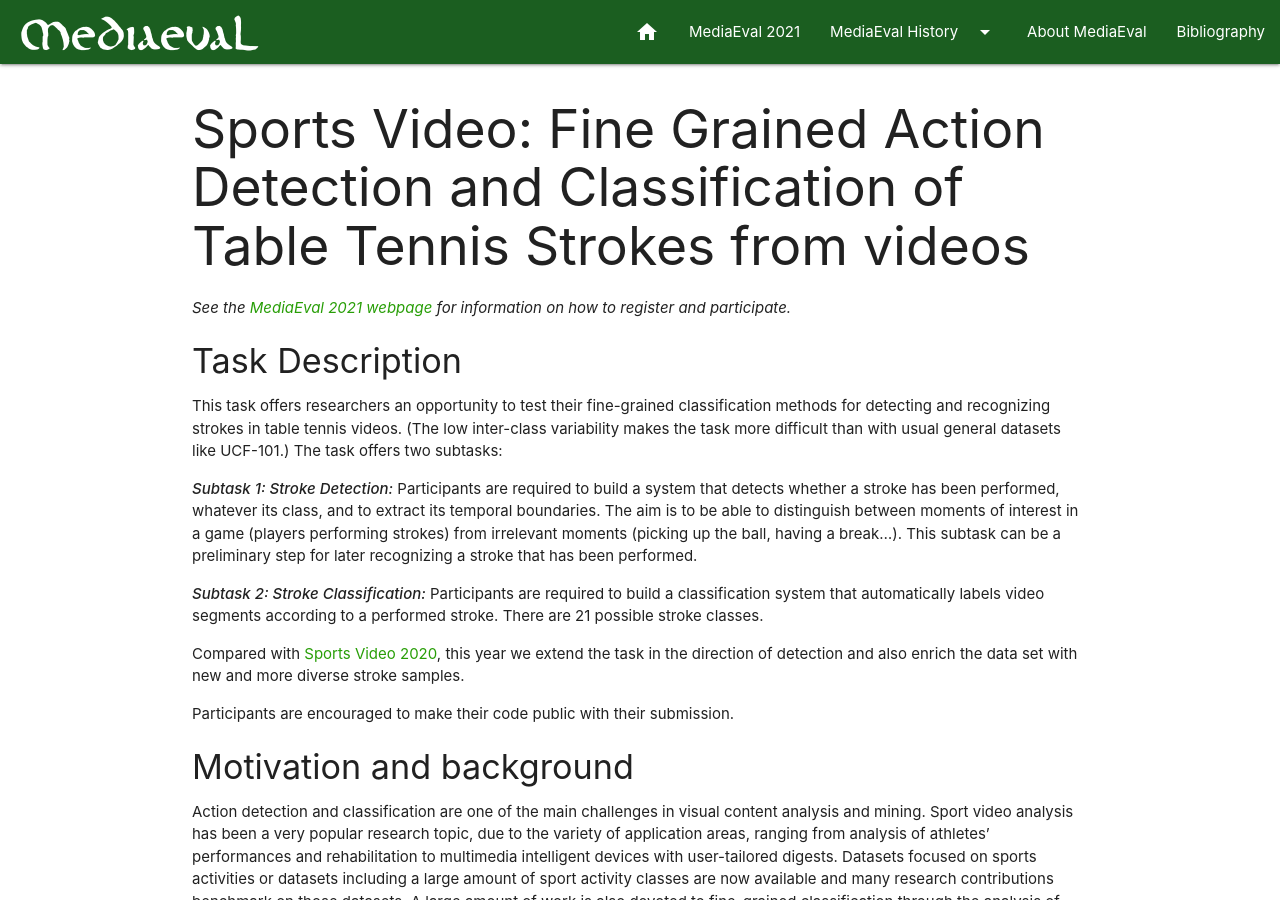
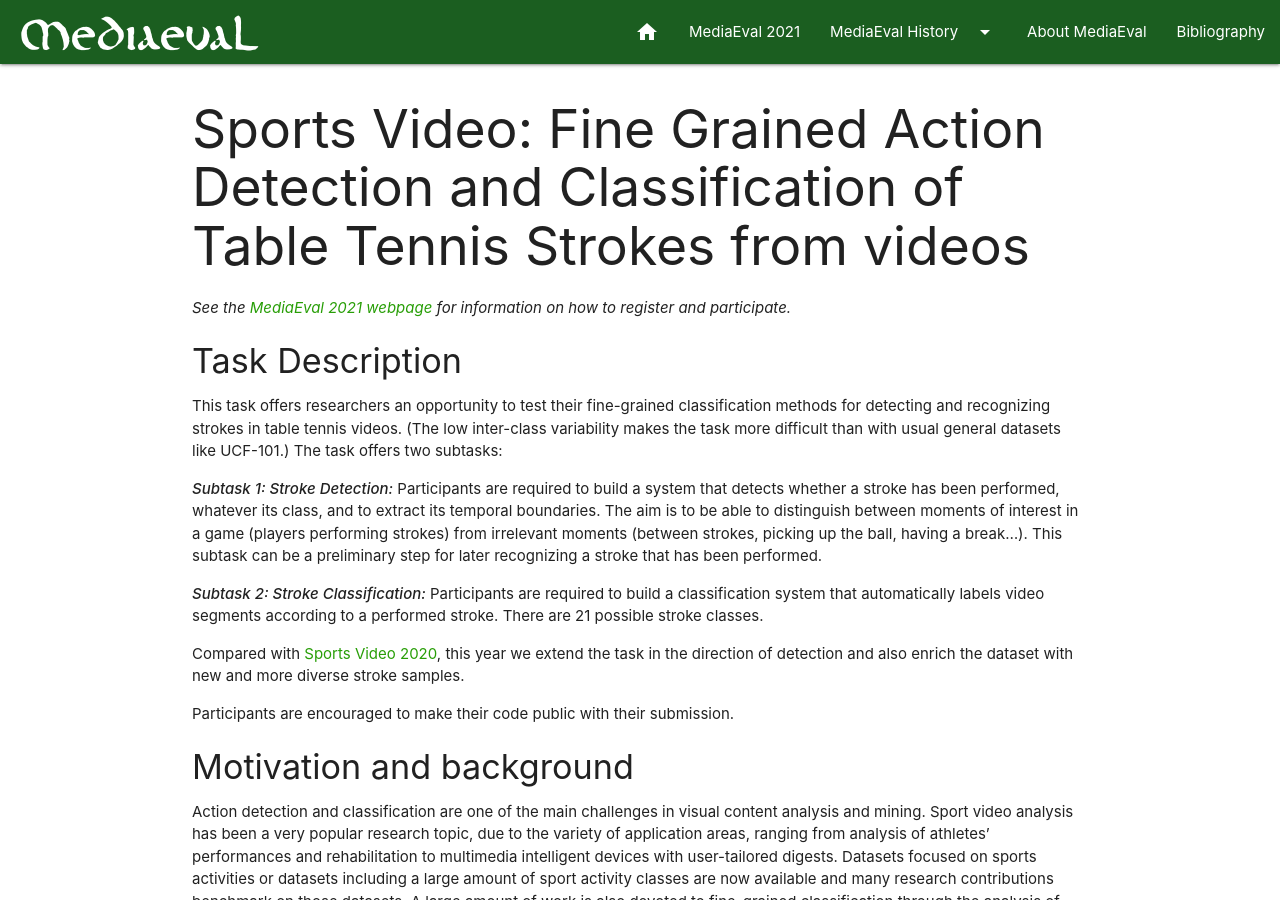
Before and after one commit to multimediaeval/multimediaeval.github.io, a Jekyll site: the page built from _editions/2021/tasks/sportsvideo.md, in a window 1280 px wide and 900 px high. Built offline with Jekyll 4.4.1, drawn with Linux system fonts in a browser that asks for light colours; some of the changed text lies outside the part shown.

```diff
--- a/_editions/2021/tasks/sportsvideo.md
+++ b/_editions/2021/tasks/sportsvideo.md
@@ -16,11 +16,11 @@
 #### Task Description
 This task offers researchers an opportunity to test their fine-grained classification methods for detecting and recognizing strokes in table tennis videos. (The low inter-class variability makes the task more difficult than with usual general datasets like UCF-101.) The task offers two subtasks:
 
-***Subtask 1: Stroke Detection:*** Participants are required to build a system that detects whether a stroke has been performed, whatever its class, and to extract its temporal boundaries. The aim is to be able to distinguish between moments of interest in a game (players performing strokes) from irrelevant moments (picking up the ball, having a break…). This subtask can be a preliminary step for later recognizing a stroke that has been performed.
+***Subtask 1: Stroke Detection:*** Participants are required to build a system that detects whether a stroke has been performed, whatever its class, and to extract its temporal boundaries. The aim is to be able to distinguish between moments of interest in a game (players performing strokes) from irrelevant moments (between strokes, picking up the ball, having a break…). This subtask can be a preliminary step for later recognizing a stroke that has been performed.
 
 ***Subtask 2: Stroke Classification:*** Participants are required to build a classification system that automatically labels video segments according to a performed stroke. There are 21 possible stroke classes.
 
-Compared with [Sports Video 2020](https://multimediaeval.github.io/editions/2020/tasks/sportsvideo/), this year we extend the task in the direction of detection and also enrich the data set with new and more diverse stroke samples.
+Compared with [Sports Video 2020](https://multimediaeval.github.io/editions/2020/tasks/sportsvideo/), this year we extend the task in the direction of detection and also enrich the dataset with new and more diverse stroke samples.
 
 Participants are encouraged to make their code public with their submission.
 
```
Also changed, not shown: other parts of _editions/2021/tasks/sportsvideo.md (+1 -1 lines).
